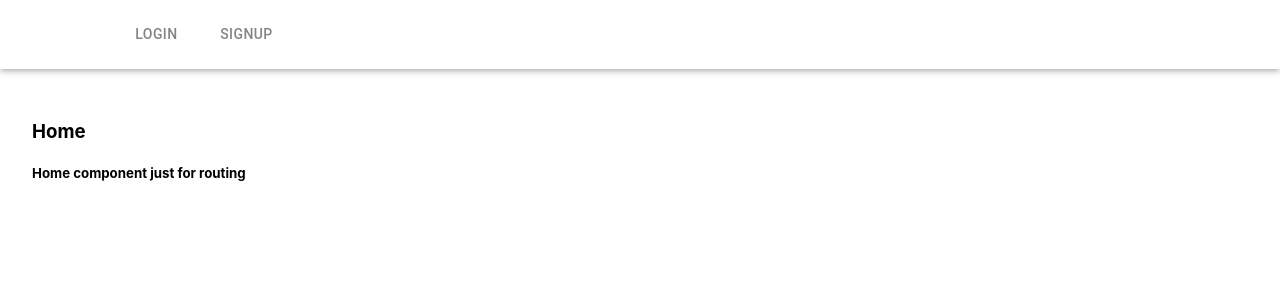
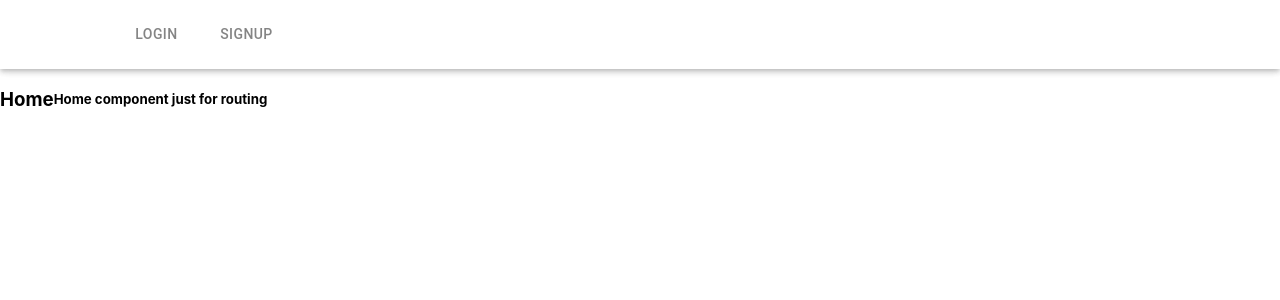
Before and after one commit to teamilink/client, a React (Create React App) app: page / in a window 1280 px wide. Shown: the top 300 px of the page. Built offline with nearby package versions, Linux system fonts and the light colour scheme.

Commit message:
arrange containers in different components

```diff
--- a/src/App.module.css
+++ b/src/App.module.css
@@ -1,9 +1,23 @@
+
+
+* {
+  box-sizing: border-box;
+}
+
 .app {
   width: 100vw;
   height: 100vh;
+  /* background-color: aquamarine; */
 }
 
 .container {
-  width: 100vw;
-  padding: 2rem;
+  width: 100%;
+  max-width: 80rem;
+  height: 100%;
+  display: flex;
+  /* background-color: aqua; */
+  margin: 0 auto;
+  /* justify-content: center;
+  align-items: center; */
+
 }
--- a/src/components/DashboardPage.module.css
+++ b/src/components/DashboardPage.module.css
@@ -10,10 +10,10 @@
 /* Preview component is shared with /dashboard & /dashboard/appearance
  * so it is controlled in the parents component
  */
-.preview {
+/* .preview {
   position: relative;
   top: 0;
   right: 0;
   width: 50%;
   height: 100vh;
-}
+} */
--- a/src/components/editors/AppearanceEditor.js
+++ b/src/components/editors/AppearanceEditor.js
@@ -27,7 +27,7 @@ const AppearanceEditor = ({ appearance, onSubmit, handleText }) => {
   };
 
   return (
-    <Container sx={{ display: "flex", flexDirection: "column", width: "50%" }}>
+    <section className={styles.editor}>
       <form onSubmit={handleSubmit} className={styles.form}>
         <h1 className={styles.subtitle}>Profile</h1>
         <div className={styles.box}>
@@ -117,7 +117,7 @@ const AppearanceEditor = ({ appearance, onSubmit, handleText }) => {
           Save
         </Button>
       </form>
-    </Container>
+    </section>
   );
 };
 
--- a/src/components/editors/AppearanceEditor.module.css
+++ b/src/components/editors/AppearanceEditor.module.css
@@ -1,4 +1,9 @@
 @value ilinkLightBlue from '../../common/colours.css';
+
+.editor {
+  flex-basis: 50%;
+  overflow-y: auto;
+}
 
 .form{
   display: flex;
--- a/src/components/editors/LinkEditor.js
+++ b/src/components/editors/LinkEditor.js
@@ -2,17 +2,11 @@ import { Container } from "@mui/material";
 import React from "react";
 import LinkAddForm from "../linkForms/LinkAddForm";
 import LinkEditForm from "../linkForms/LinkEditForm";
+import styles from "./LinkEditor.module.css";
 
 const LinkEditor = ({ links, onSave, onUpdate, onDelete }) => {
   return (
-    <Container
-      sx={{
-        display: "flex",
-        flexDirection: "column",
-        alignItems: "center",
-        width: "50%",
-      }}
-    >
+    <section className={styles.editor}>
       {links ? (
         links.map((link) => (
           <LinkEditForm
@@ -27,7 +21,7 @@ const LinkEditor = ({ links, onSave, onUpdate, onDelete }) => {
         <h1>no links available</h1>
       )}
       <LinkAddForm onSave={onSave} />
-    </Container>
+    </section>
   );
 };
 
--- /dev/null
+++ b/src/components/editors/LinkEditor.module.css
@@ -0,0 +1,4 @@
+.editor {
+  flex-basis: 50%;
+  overflow-y: auto;
+}
--- a/src/components/preview/Preview.js
+++ b/src/components/preview/Preview.js
@@ -2,15 +2,16 @@ import { Container } from "@mui/material";
 import React from "react";
 import Card from "./Card";
 // import PreviewTest from "./PreviewTest";
+import styles from "./Preview.module.css";
 
 const Preview = ({ links, appearance }) => {
   console.log("Preview");
 
   return (
-    <Container sx={{ display: "flex", flexDirection: "column", width: "50%" }}>
+    <section className={styles.preview}>
       <Card links={links} appearance={appearance} />
       {/* <PreviewTest /> */}
-    </Container>
+    </section>
   );
 };
 
--- /dev/null
+++ b/src/components/preview/Preview.module.css
@@ -0,0 +1,5 @@
+.preview {
+  flex-basis: 50%;
+  /* overflow-y: hidden; */
+  position: relative;
+}
--- a/src/index.css
+++ b/src/index.css
@@ -11,7 +11,3 @@ code {
   font-family: source-code-pro, Menlo, Monaco, Consolas, 'Courier New',
     monospace;
 }
-
-* {
-  box-sizing: border-box;
-}
```
